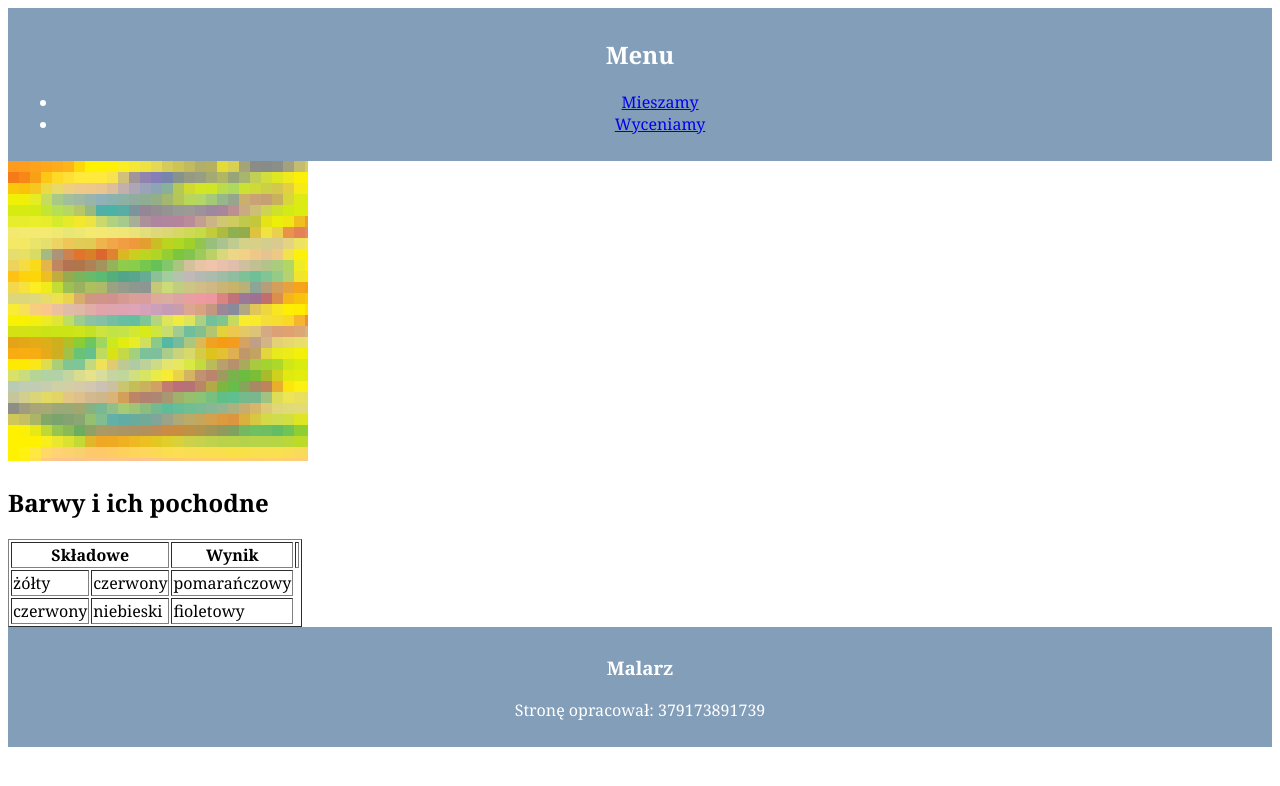
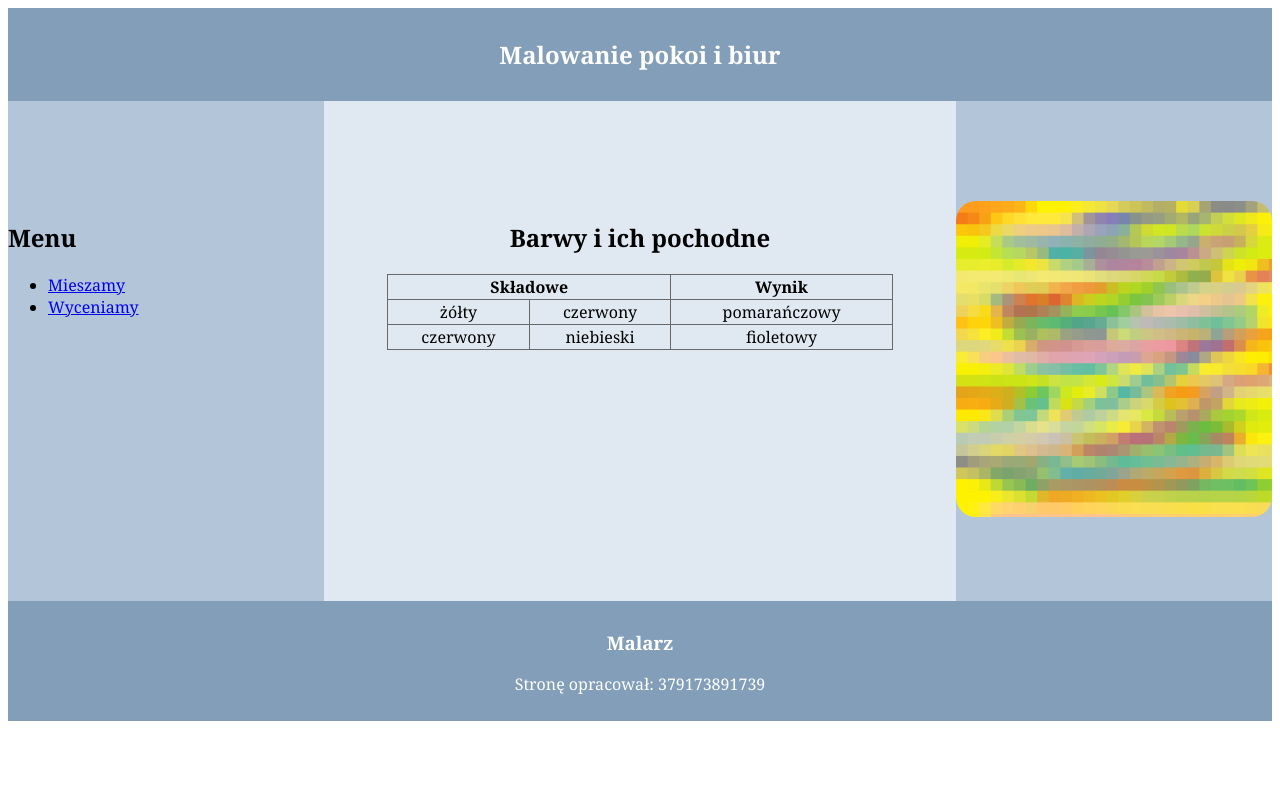
Before and after one commit to Mathiaseq/danutka2, a PHP site: page /mieszamy.html in a window 1280 px wide. Shown: the top 786 px of the page. Run offline with PHP 8.4, Linux system fonts and the light colour scheme.

Commit message:
html + css

```diff
--- a/Malowanie pokoi/mieszamy.html
+++ b/Malowanie pokoi/mieszamy.html
@@ -7,23 +7,26 @@
 </head>
 <body>
     <header>
+        <h2>Malowanie pokoi i biur</h2>
+    </header>
+        <section id="lewy">
         <h2>Menu</h2>
         <ul>
             <li><a href="mieszamy.html">Mieszamy</a></li>
             <li><a href="cena.html">Wyceniamy</a></li>
         </ul>
-    </header>
-    <section id="prawy">
-        <img src="obraz.png" alt="Próbki farb">
     </section>
-    <main>
+        <main id="srodkowy">
         <h2>Barwy i ich pochodne</h2>
         <table border="1">
-            <tr><th colspan="2">Składowe</th><th>Wynik</th><th></th></tr>
+            <tr><th colspan="2">Składowe</th><th>Wynik</th></tr>
             <tr><td>żółty</td><td>czerwony</td><td>pomarańczowy</td></tr>
             <tr><td>czerwony</td><td>niebieski</td><td>fioletowy</td></tr>
         </table>
     </main>
+    <section id="prawy">
+        <img src="obraz.png" alt="Próbki farb">
+    </section>
     <footer>
         <h3>Malarz</h3>
         <p>Stronę opracował: 379173891739</p>
--- a/Malowanie pokoi/styl_1.css
+++ b/Malowanie pokoi/styl_1.css
@@ -7,3 +7,39 @@ header, footer{
     text-align: center;
     padding: 10px;
 }
+#lewy, #prawy{
+    background-color: #B3C6D9;
+    height: 400px;
+    width: 25%;
+    padding-top: 100px;
+    float: left;
+}
+#srodkowy{
+    background-color: #E0E9F1;
+    height: 400px;
+    width: 50%;
+    text-align: center;
+    padding-top: 100px;
+    float:left;
+}
+table{
+    border: 1px solid dimgrey;
+    width: 80%;
+    margin: auto;
+    border-collapse: collapse;
+}
+td, th{
+    border: 1px solid dimgray;
+    border-collapse: collapse;
+}
+td:hover{
+    background-color: steelblue;
+    color: white;
+}
+img{
+    width: 100%;
+    border-radius: 20px;;
+}
+footer{
+    clear: both;
+}
```
